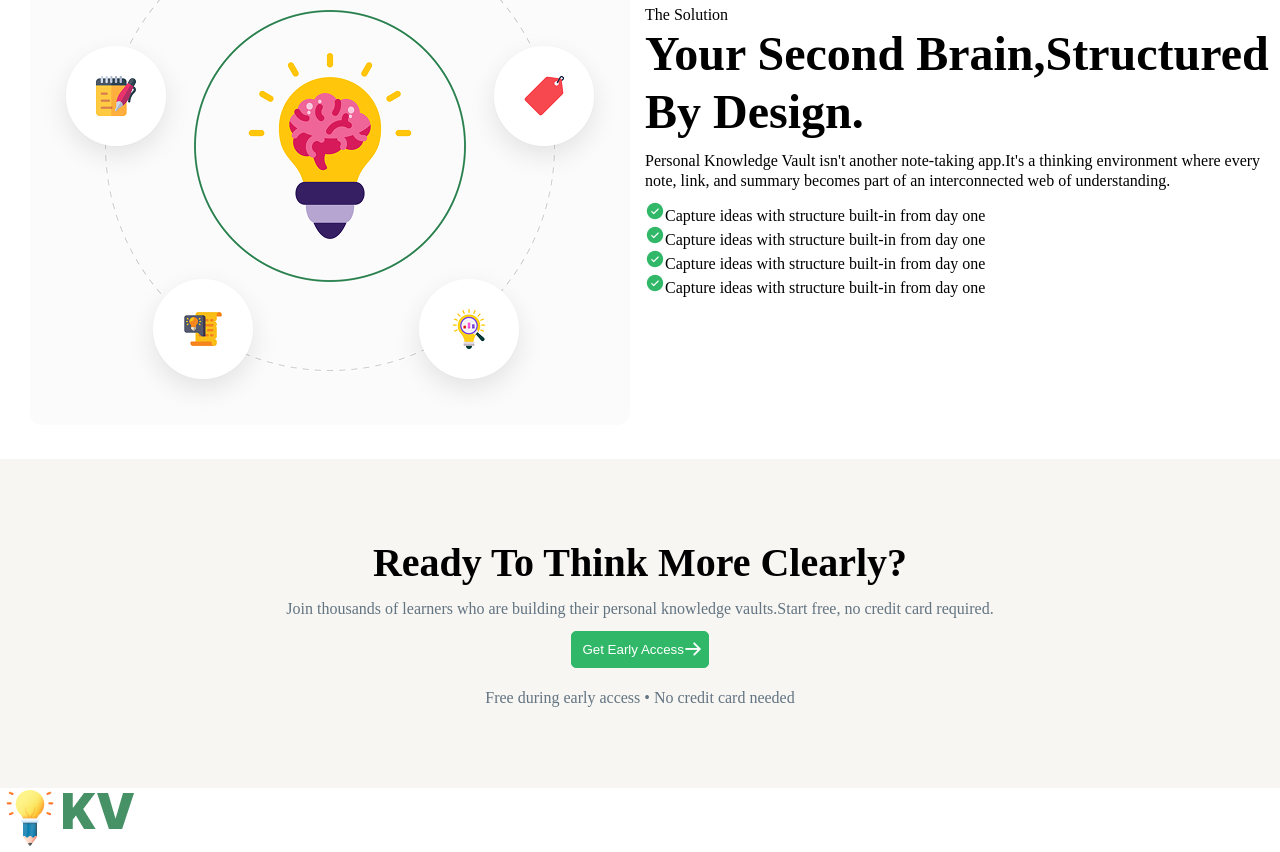
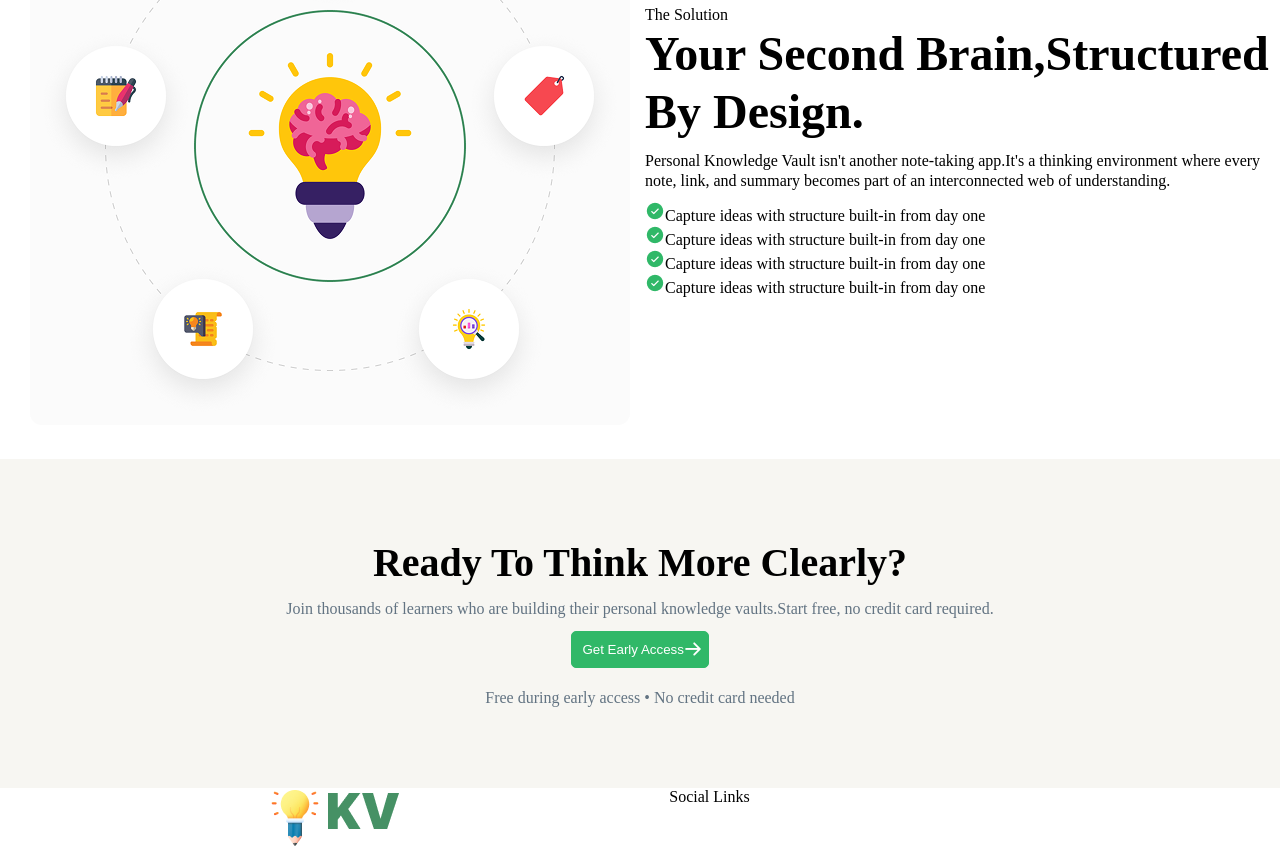
Before and after one commit to suranijtbaroy/assignment_1, a plain HTML site: page index.html in a window 1280 px wide. Shown: the part 1170-2022 px from the top of the page. Drawn offline with Linux system fonts and the light colour scheme.

Commit message:
Footer Section Start

```diff
--- a/index.html
+++ b/index.html
@@ -114,6 +114,9 @@
             <img src="assets/logo-footer.png" alt="">
         </div>
 
+        <p>Social Links</p>
+        <img src="" alt="">
+
     </footer>
 
 
--- a/style.css
+++ b/style.css
@@ -255,5 +255,6 @@ text-transform: capitalize;
 }
 
 footer{
-
+    display: flex;
+    justify-content: space-evenly;
 }
```
